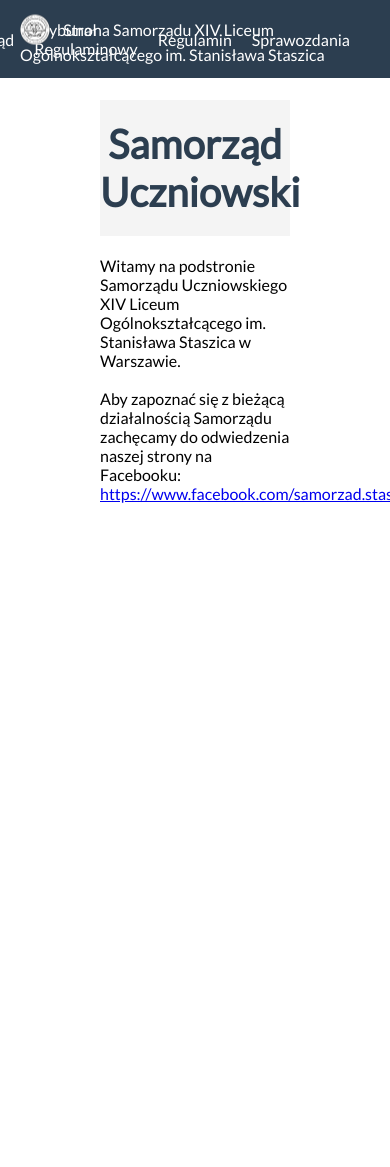
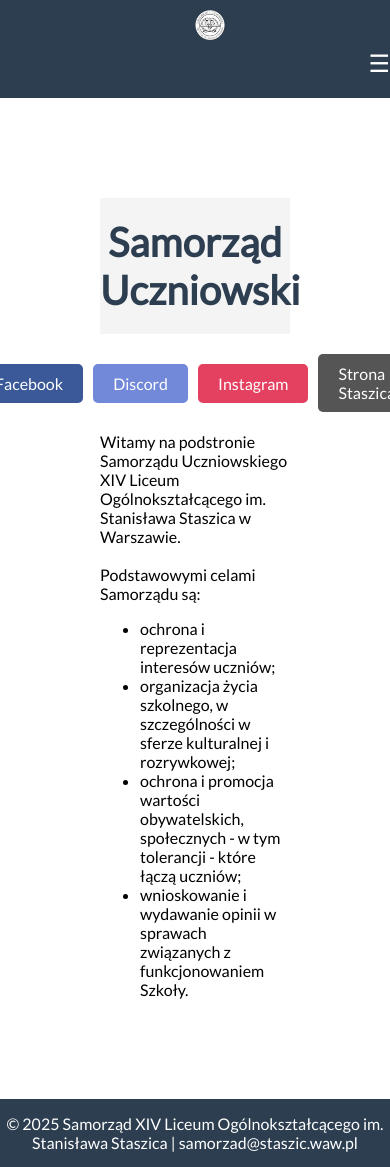
Before and after one commit to machal3/machal3.github.io, a plain HTML site: page index.html in a window 390 px wide. Shown: the top 1167 px of the page. Before the commit the page ends 844 px from the top, so only its background shows below. Drawn offline with Linux system fonts and the light colour scheme.

Commit message:
Dodano responsywność

```diff
--- a/index.html
+++ b/index.html
@@ -2,11 +2,11 @@
 
 <head>
     <title>Strona Samorządu</title>
+    <meta charset="utf-8">
     <link rel="stylesheet" href="style.css">
     <link rel="shortcut icon" href="logostaszic.png">
     <link rel="stylesheet" href="style.css">
-
-</html>
+</head>
 
 <body>
     <nav class="navbar">
@@ -14,12 +14,15 @@
             <img src="logostaszic.png" alt="Logo" class="logo-image">
             <span class="navbar-title">Strona Samorządu XIV Liceum Ogólnokształcącego im. Stanisława Staszica</span>
         </div>
+        <!-- Dodany przycisk menu dla mobilnych urządzeń -->
+        <button class="menu-toggle"
+            onclick="document.querySelector('.navbar-menu').classList.toggle('active')">☰</button>
         <ul class="navbar-menu">
             <li><a href="index.html" class="navbar-link">Strona Główna</a></li>
             <li><a href="senat.html" class="navbar-link">Prezydium Senatu</a></li>
             <li><a href="rzad.html" class="navbar-link">Rząd</a></li>
             <li><a href="trybunalregulaminowy.html" class="navbar-link">Trybunał Regulaminowy</a></li>
-            <li><a href="regulamin.html" class="navbar-link">Regulamin</a></li>
+            <li><a href="Regulamin.html" class="navbar-link">Regulamin</a></li>
             <li class="dropdown" onmouseover="this.querySelector('ul').style.display='block'"
                 onmouseout="this.querySelector('ul').style.display='none'">
                 <a href="#" class="navbar-link">Sprawozdania</a>
@@ -33,20 +36,38 @@
     </nav>
     <section class="main">
         <header class="page-header" style="text-align: center; padding: 20px 0; background-color: #f4f4f4;">
-            <h1 style="margin: 0; font-size: 2.5em;">Samorząd Uczniowski
-            </h1>
+            <h1 style="margin: 0; font-size: 2.5em;">Samorząd Uczniowski</h1>
         </header>
+        <div class="social-buttons"
+            style="display: flex; justify-content: center; align-items: center; gap: 10px; margin: 20px 0;">
+            <a href="https://www.facebook.com/samorzad.staszic" class="btn"
+                style="padding: 10px 20px; background-color: #3b5998; color: white; text-decoration: none; border-radius: 5px;">Facebook</a>
+            <a href="https://discord.gg/B74aeKbGdp" class="btn"
+                style="padding: 10px 20px; background-color: #7289da; color: white; text-decoration: none; border-radius: 5px;">Discord</a>
+            <a href="https://www.instagram.com/staszic.samorzad/" class="btn"
+                style="padding: 10px 20px; background-color: #E4405F; color: white; text-decoration: none; border-radius: 5px;">Instagram</a>
+            <a href="https://staszic.waw.pl/" class="btn"
+                style="padding: 10px 20px; background-color: #555555; color: white; text-decoration: none; border-radius: 5px;">Strona
+                Staszica</a>
+        </div>
         <article>
 
             Witamy na podstronie Samorządu Uczniowskiego XIV Liceum Ogólnokształcącego im. Stanisława Staszica w
             Warszawie.
             <br><br>
-            Aby zapoznać się z bieżącą działalnością Samorządu zachęcamy do odwiedzenia naszej strony na Facebooku:
-            <a href="https://www.facebook.com/samorzad.staszic/"> https://www.facebook.com/samorzad.staszic/ </a>
-
-
+            Podstawowymi celami Samorządu są:
+            <ul>
+                <li> ochrona i reprezentacja interesów uczniów; </li>
+                <li> organizacja życia szkolnego, w szczególności w sferze kulturalnej i rozrywkowej; </li>
+                <li> ochrona i promocja wartości obywatelskich, społecznych - w tym tolerancji - które łączą uczniów;
+                </li>
+                <li> wnioskowanie i wydawanie opinii w sprawach związanych z funkcjonowaniem Szkoły. </li>
+            </ul>
         </article>
-
+    </section>
+    <footer class="footer">
+        © 2025 Samorząd XIV Liceum Ogólnokształcącego im. Stanisława Staszica | samorzad@staszic.waw.pl
+    </footer>
 </body>
 
 </html>
--- a/rzad.html
+++ b/rzad.html
@@ -1,10 +1,12 @@
 <html>
 
 <head>
+    <meta charset="utf-8">
     <title>Skład Rządu</title>
     <link rel="stylesheet" href="style.css">
     <link rel="shortcut icon" href="logostaszic.png">
     <link rel="stylesheet" href="style.css">
+
 </head>
 
 <body>
@@ -36,6 +38,7 @@
         </header>
         <article>
             <h1>Rząd w roku 2025</h1>
+            <div class="content-wrapper" style="display: flex; align-items: flex-start;">
                 <ul>
                     <li>Prezydent – Kornel Syta</li>
                     <li>Zastępca prezydenta – Maja Króliczak, Stanisław Lada</li>
@@ -53,9 +56,15 @@
                     <li>Komisarz ds. grafiki i fotografii – Wojciech Sikorski</li>
                     <li>Komisarz ds. olimpiad – Jakub Wilczyński</li>
                 </ul>
+                <img src="kornel.png" alt="Kornel" style="margin-left: auto; max-width: 300px;">
+            </div>
             <a href="archiwalnyrzad.html"> Archiwalne składy Rządów</a>
         </article>
     </section>
+    <script src="transition.js"></script>
+    <footer class="footer">
+        samorzad@staszic.waw.pl
+    </footer>
 </body>
 
 </html>
--- a/style.css
+++ b/style.css
@@ -4,6 +4,12 @@ body {
     font-family: 'Lato', sans-serif;
     margin: 0;
     padding: 0;
+    transition: opacity 0.5s ease-in-out;
+}
+
+html {
+    overflow-y: scroll;
+    overflow-x: hidden;
 }
 
 .navbar {
@@ -12,14 +18,16 @@ body {
     top: 0;
     width: 100%;
     z-index: 1000;
+    display: flex;
+    justify-content: space-between;
+    align-items: center;
+    padding: 10px 20px;
 }
 
 .navbar-logo {
     color: #fff;
-    position: absolute;
-    left: 20px;
-    top: 50%;
-    transform: translateY(-50%);
+    position: relative;
+    margin-left: 20px;
     font-size: 16px;
 }
 
@@ -77,7 +85,6 @@ body {
     margin-bottom: 0;
 }
 
-/* Dodanie marginesów do głównej zawartości */
 .main {
     margin: 100px;
 }
@@ -96,3 +103,78 @@ body {
 .navbar-link:hover {
     color: #81d4fa;
 }
+
+.footer {
+    background-color: #2c3e50;
+    color: #fff;
+    text-align: center;
+    width: 100%;
+    padding: 15px 0;
+}
+
+/* Ukryj przycisk rozwijanego menu domyślnie */
+.menu-toggle {
+    display: none;
+}
+
+@media (max-width: 600px) {
+    .navbar {
+        flex-direction: column;
+        align-items: center;
+        padding: 10px;
+        position: static;
+    }
+
+    /* Ukryj menu domyślnie, wyświetl przy rozwinięciu */
+    .navbar-menu {
+        display: none;
+        flex-direction: column;
+        width: 100%;
+        text-align: center;
+        margin: 0;
+        padding: 0;
+    }
+
+    /* Wyświetl menu po aktywacji */
+    .navbar-menu.active {
+        display: flex;
+    }
+
+    .navbar-menu li {
+        margin: 10px 0;
+    }
+
+    .navbar-link {
+        display: block;
+        padding: 10px 0;
+        margin: 0;
+    }
+
+    .dropdown-menu {
+        position: static;
+        display: block;
+        padding: 0;
+        margin: 0;
+    }
+
+    .dropdown-menu li {
+        margin: 5px 0;
+    }
+
+    /* Dodane style dla przycisku rozwijanego menu */
+    .menu-toggle {
+        display: block;
+        background: none;
+        border: none;
+        color: #fff;
+        font-size: 24px;
+        cursor: pointer;
+        margin-left: auto;
+        padding: 10px;
+    }
+
+    /* Dodajemy regułę ukrywającą napis */
+    .navbar-title {
+        display: none;
+    }
+}
```
Also changed, not shown: archiwalnyrzad.html (+5 -0 lines), regulamin.html (+2 -1 lines), senat.html (+2 -0 lines), sprawozdaniarzadu.html (+2 -0 lines), sprawozdaniasenatu.html (+2 -0 lines), sprawozdaniatrybunalow.html (+3 -0 lines), trybunalregulaminowy.html (+3 -0 lines), kornel.png (added). Lines whose indentation alone changed are shown as unchanged.
